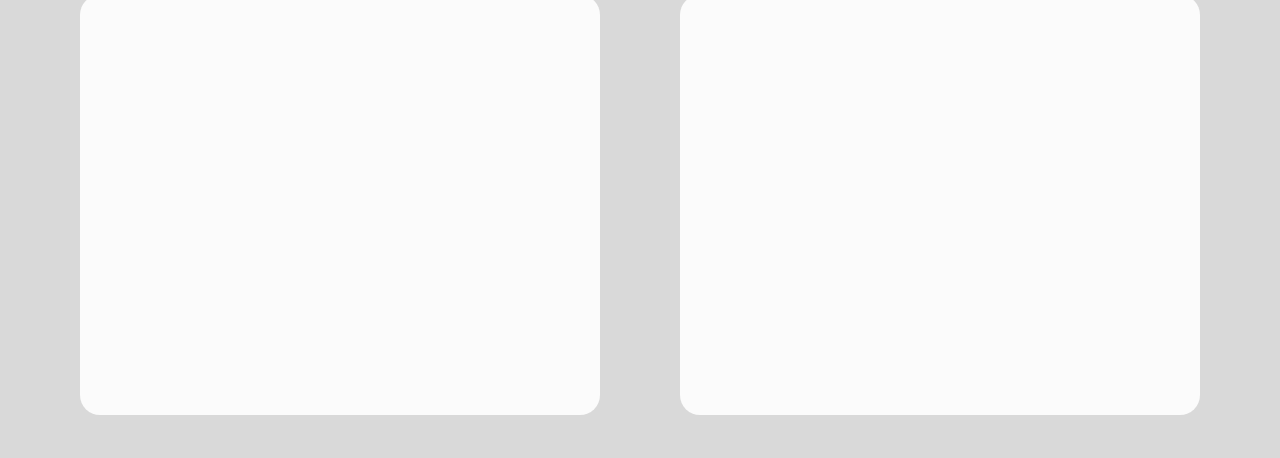
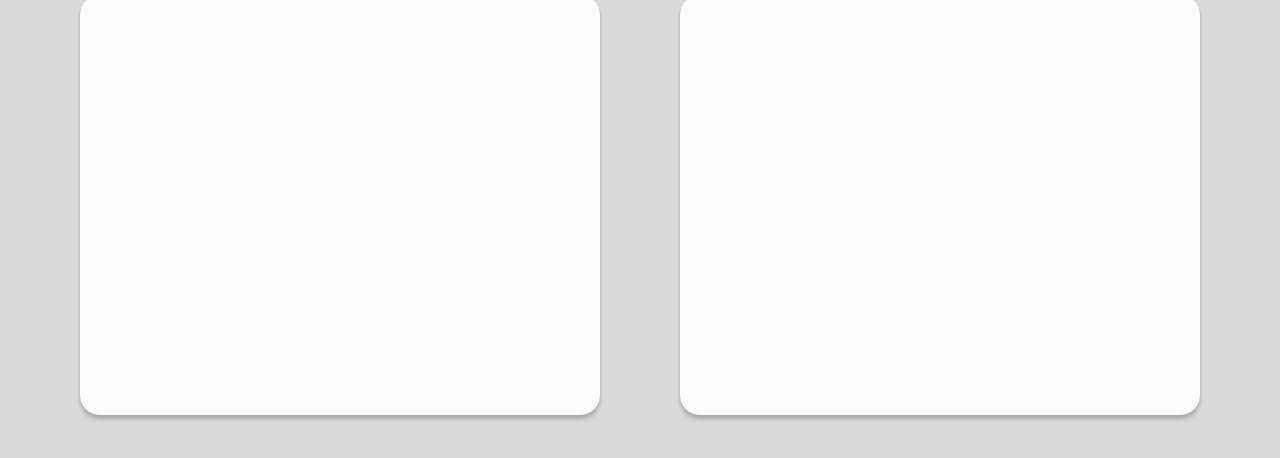
Before and after one commit to ArturllVale/Decodificador-de-Texto-Js, a plain HTML site: page index.html in a window 1280 px wide. Shown: the part 286-744 px from the top of the page. Drawn offline with Linux system fonts and the light colour scheme.

Commit message:
Update Shadow

```diff
--- a/css/estilo.css
+++ b/css/estilo.css
@@ -55,4 +55,7 @@ body {
     background-color: #FBFBFB;
     padding: 10px;
     border-radius: 20px;
+    box-shadow: 0px 4px 4px 0px rgba(0,0,0,0.22);
+    -webkit-box-shadow: 0px 4px 4px 0px rgba(0,0,0,0.22);
+    -moz-box-shadow: 0px 4px 4px 0px rgba(0,0,0,0.22);
 }
```
